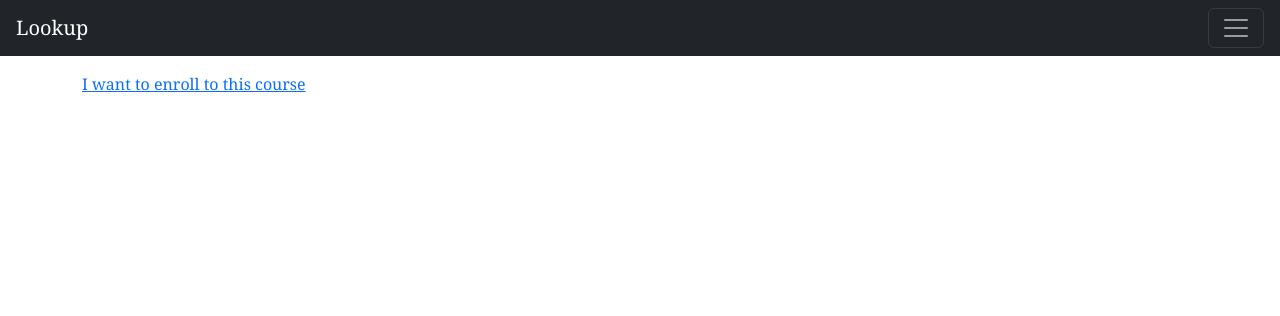
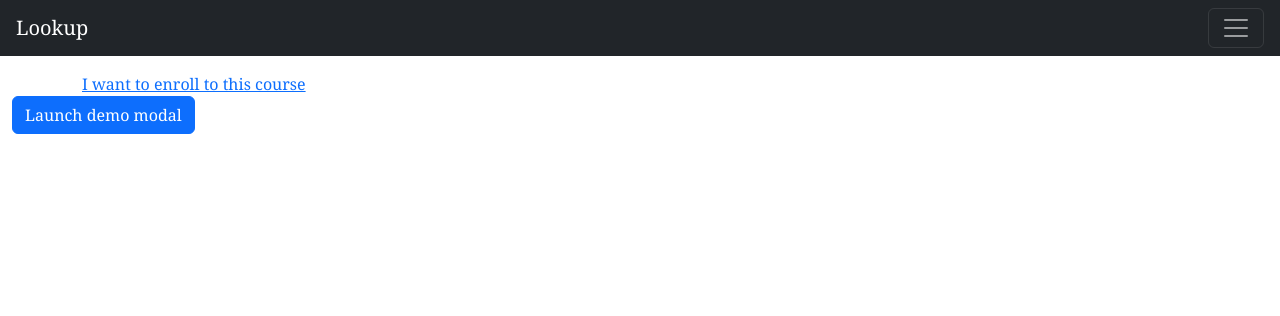
Before and after one commit to matthieums/lookup-project, a Django app: template lookupproject/lookup/templates/lookup/course.html in a window 1280 px wide. Shown: the top 316 px of the page. Run offline with Django 5.2, Linux system fonts and the light colour scheme; the template is opened without the code that fills it: values that come from a table or form of the project are taken from there, others are empty; some libraries are stand-ins or nearby versions.

Commit message:
Add logic to enroll to a course via a modal popup and a new form.

```diff
--- a/lookupproject/lookup/forms.py
+++ b/lookupproject/lookup/forms.py
@@ -24,3 +24,9 @@ class SchoolForm(forms.ModelForm):
         super().__init__(*args, **kwargs)
         for field_name, field in self.fields.items():
             field.widget.attrs['autocomplete'] = 'off'
+
+
+class enrollForm(forms.Form):
+    first_name = forms.CharField(max_length=52)
+    last_name = forms.CharField(max_length=52)
+    email = forms.EmailField()
--- a/lookupproject/lookup/templates/lookup/course.html
+++ b/lookupproject/lookup/templates/lookup/course.html
@@ -11,4 +11,28 @@
     <a href="{% url 'enroll'  course.id %}">I want to enroll to this course</a>
 </div>
 
+<!-- Button trigger modal -->
+<button type="button" class="btn btn-primary" data-bs-toggle="modal" data-bs-target="#exampleModal">
+    Launch demo modal
+  </button>
+
+  <!-- Modal -->
+  <div class="modal fade" id="exampleModal" tabindex="-1" aria-labelledby="exampleModalLabel" aria-hidden="true">
+    <div class="modal-dialog">
+      <div class="modal-content">
+        <div class="modal-header">
+          <h1 class="modal-title fs-5" id="exampleModalLabel">Modal title</h1>
+          <button type="button" class="btn-close" data-bs-dismiss="modal" aria-label="Close"></button>
+        </div>
+        <div class="modal-body">
+          {{ form }}
+        </div>
+        <div class="modal-footer">
+          <button type="button" class="btn btn-secondary" data-bs-dismiss="modal">Close</button>
+          <button type="button" class="btn btn-primary">Save changes</button>
+        </div>
+      </div>
+    </div>
+  </div>
+
 {% endblock %}
--- a/lookupproject/lookup/views.py
+++ b/lookupproject/lookup/views.py
@@ -6,7 +6,7 @@ import json
 from .serializers import TeacherSerializer, CourseSerializer, SchoolSerializer
 from rest_framework.response import Response
 from rest_framework.decorators import api_view
-from .forms import CourseForm, SchoolForm
+from .forms import CourseForm, SchoolForm, enrollForm
 
 
 def index(request):
@@ -89,9 +89,11 @@ def success(request):
 
 def enroll(request, course_id):
     course = get_object_or_404(Course, pk=course_id)
+    form = enrollForm()
 
     return render(request, 'lookup/course.html', {
-        'course': course
+        'course': course,
+        'form': form
     })
 
 @api_view(['GET'])
```
